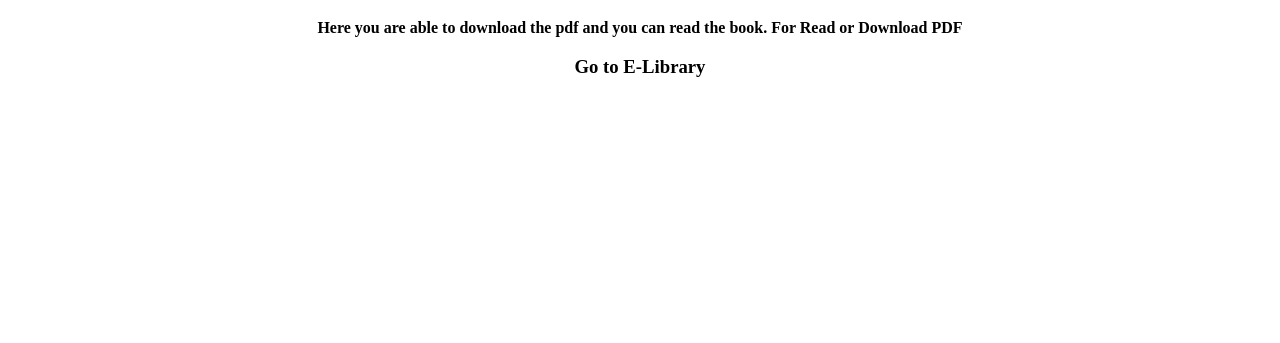
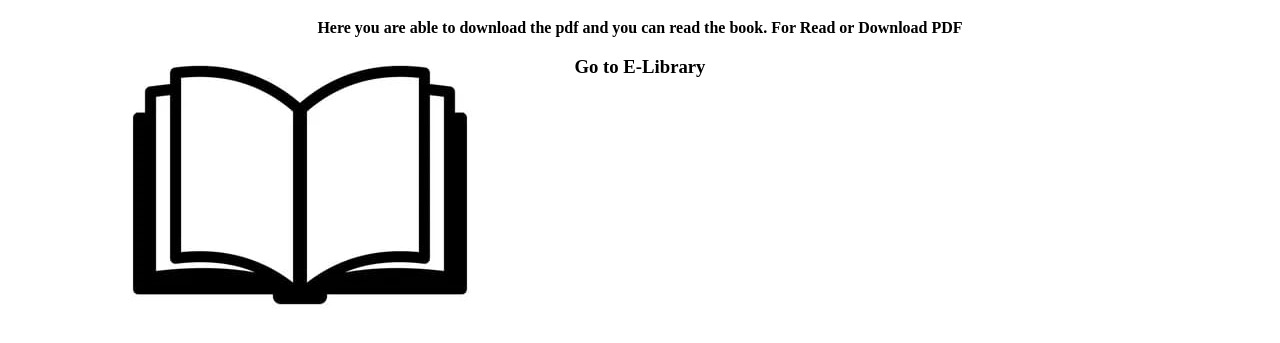
Before and after one commit to Esaijasmine/onlinelib, a plain HTML site: page ids.html in a window 1280 px wide. Shown: the part 115-458 px from the top of the page. Drawn offline with Linux system fonts and the light colour scheme.

Commit message:
Update style5.css

```diff
--- a/style5.css
+++ b/style5.css
@@ -1,5 +1,5 @@
 body {
-    background-image: url("book52.jpeg");
+    background-image: url("book52.png");
 	background-repeat: no-repeat;
 	background-image: cover;
 }
```
